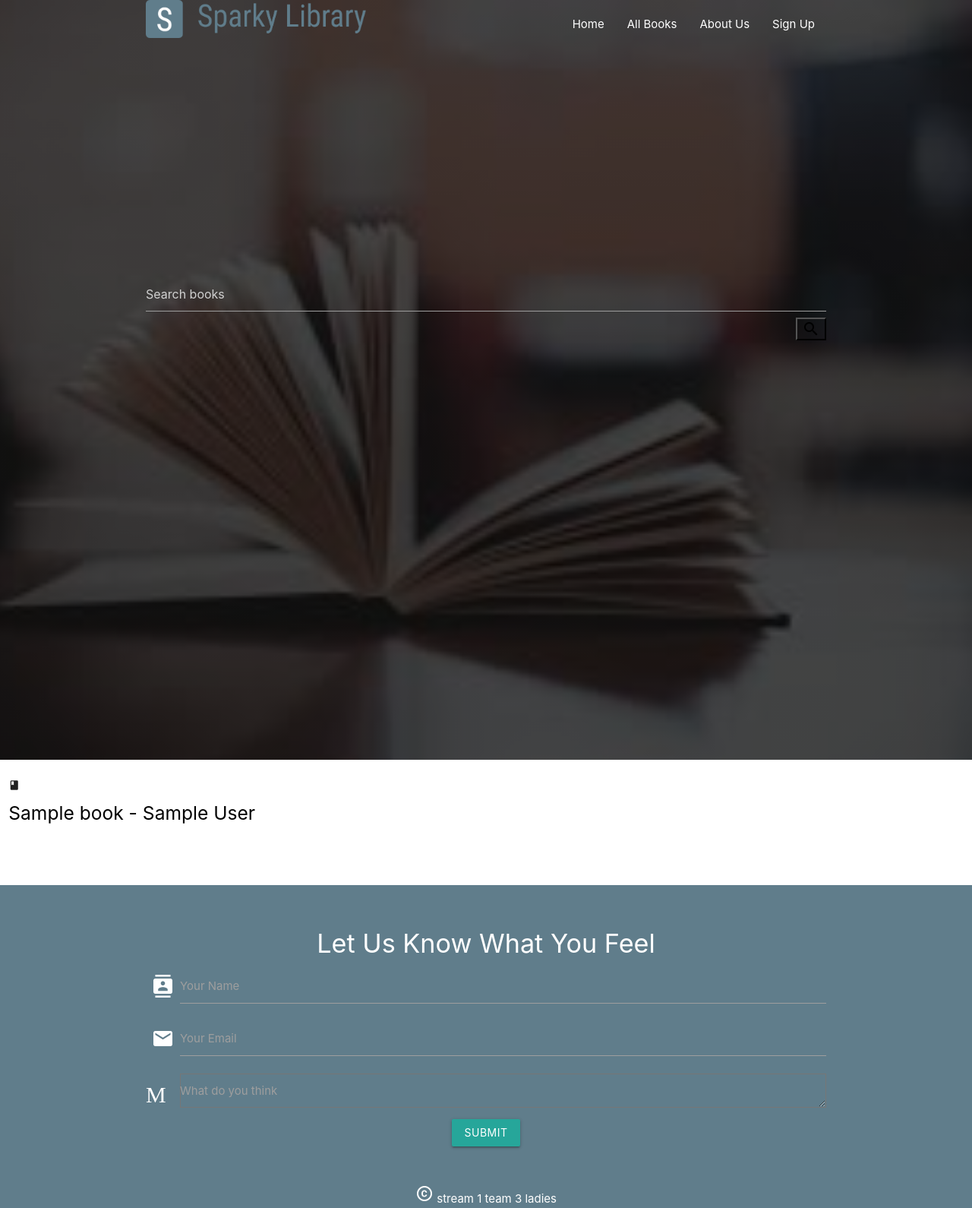
After one commit to abiona01/E-library, a PHP site: page /all.php in a window 1280 px wide. The commit adds this page. Shown: the whole page at 76% size. Run offline with PHP 8.4, Linux system fonts and the light colour scheme; tables that the repository leaves empty or names only in its code hold one stand-in row (values such as "Sample post"); some libraries are stand-ins or nearby versions.

Commit message:
all books page

```diff
--- /dev/null
+++ b/all.php
@@ -0,0 +1,31 @@
+<?php
+include('include/header.php');
+include('include/config.php');
+
+
+//get book table data from db;
+$select_query = "SELECT * FROM book ORDER by date";
+$result = mysqli_query($conn, $select_query);
+$book = mysqli_fetch_aLL($result, MYSQLI_ASSOC);
+
+//print_r($book_details);
+
+//end of connection
+mysqli_close($conn);
+
+?>
+<section>
+    <div class="row">
+        <?php foreach($book as $book_item){ ?>
+            <div class="col s12 l6">
+                <i class="tiny material-icons prefix" style="top:10px">book</i>
+                <a href="<?php echo $book_item["link"];?>">
+                <h5 class="black-text"><?php echo $book_item["title"];?> -
+                <?php echo $book_item["author"];?> </h5> </a>
+            </div>
+        <?php } ?>
+    </div>
+</section>
+<?php
+include('include/footer.php');
+?>
--- a/include/header.php
+++ b/include/header.php
@@ -55,13 +55,13 @@
           </a>
           <ul class="right hide-on-med-and-down">
             <li><a href="index.php">Home</a></li>
-            <li><a href="#">All Books</a></li>
+            <li><a href="all.php">All Books</a></li>
             <li><a href="about.php">About Us</a></li>
             <li><a href="signup.php">Sign Up</a></li>
           </ul>
           <ul class="sidenav white" id="mobile-menu">
             <li><a href="index.php">Home</a></li>
-            <li><a href="#">All Books</a></li>
+            <li><a href="all.php">All Books</a></li>
             <li><a href="about.php">About Us</a></li>
             <li><a href="signup.php">Sign Up</a></li>
           </ul>
--- a/index.php
+++ b/index.php
@@ -4,7 +4,7 @@ include('include/config.php');
 
 
 //get book table data from db;
-$select_query = "SELECT * FROM book ORDER by date";
+$select_query = "SELECT * FROM book ORDER by date ASC limit 6";
 $result = mysqli_query($conn, $select_query);
 $book = mysqli_fetch_aLL($result, MYSQLI_ASSOC);
 
```
